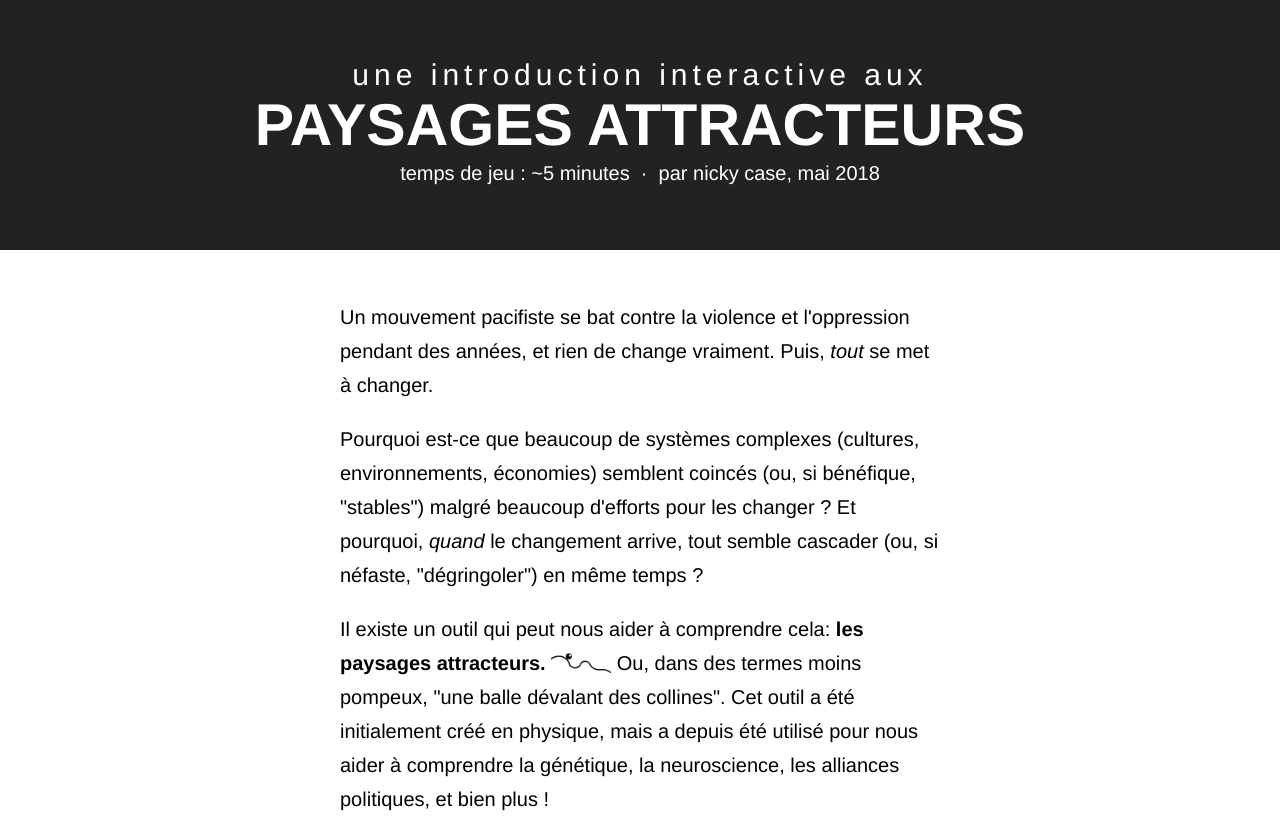
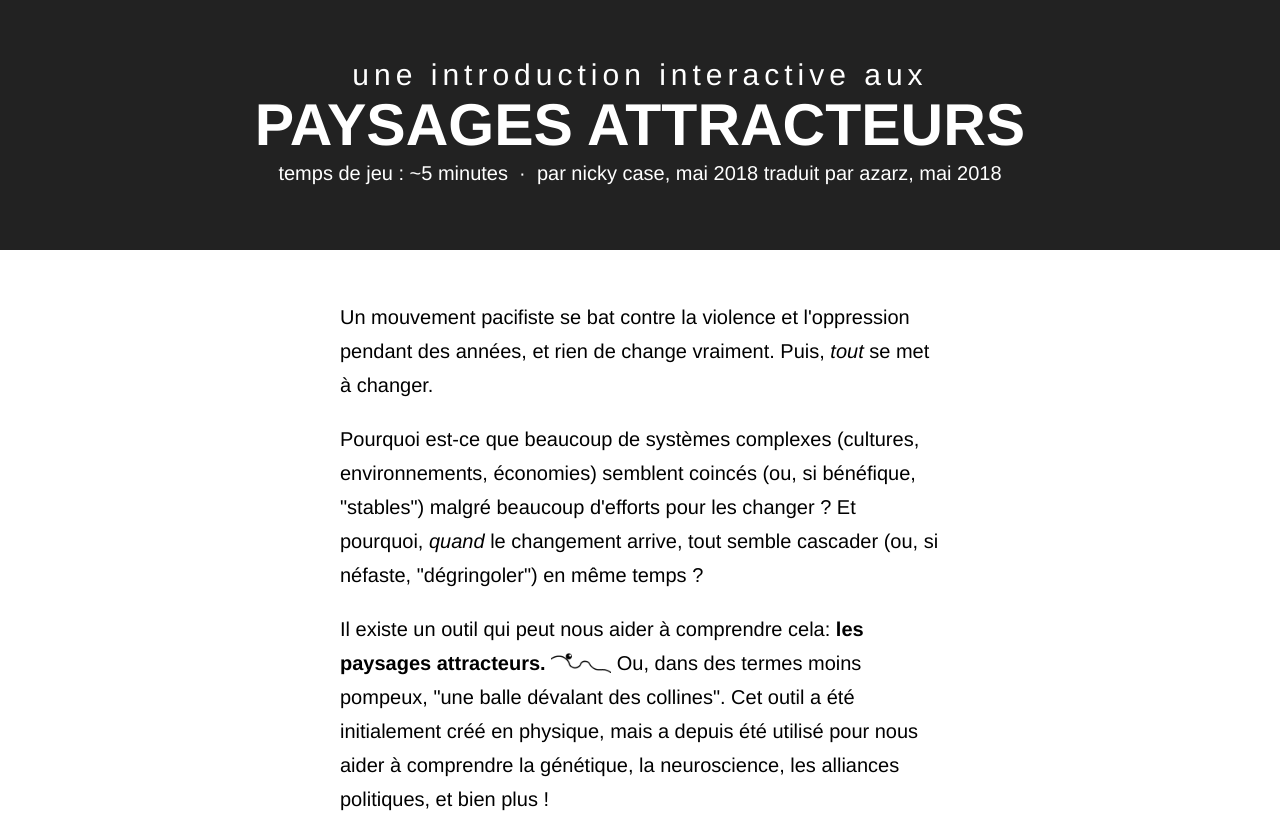
Before and after one commit to ncase/attractors, a plain HTML site: page fr.html in a window 1280 px wide. Shown: the top 819 px of the page. Drawn offline with Linux system fonts and the light colour scheme; no server answers.

Commit message:
Uncommenting credits

```diff
--- a/fr.html
+++ b/fr.html
@@ -73,7 +73,7 @@ Ctrl+F for "TRANSLATE" in uppercase to see what parts need you!
 		temps de jeu : ~5 minutes
 		&nbsp;·&nbsp;
 		par nicky case, mai 2018
-		<!-- traduit par azarz, mai 2018 -->
+		traduit par azarz, mai 2018
 		<!-- TRANSLATE: feel free to credit yourself as a translator! -->
 	</div>
 </div>
```
